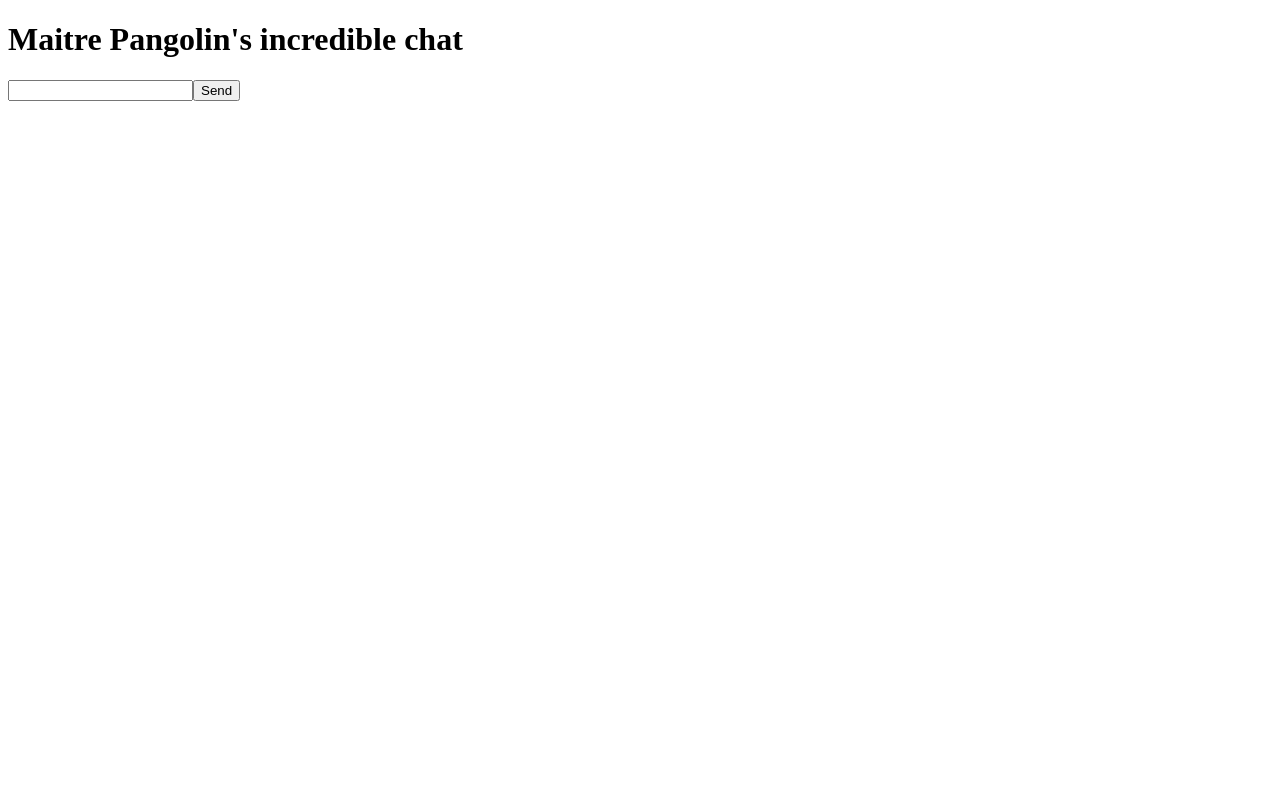
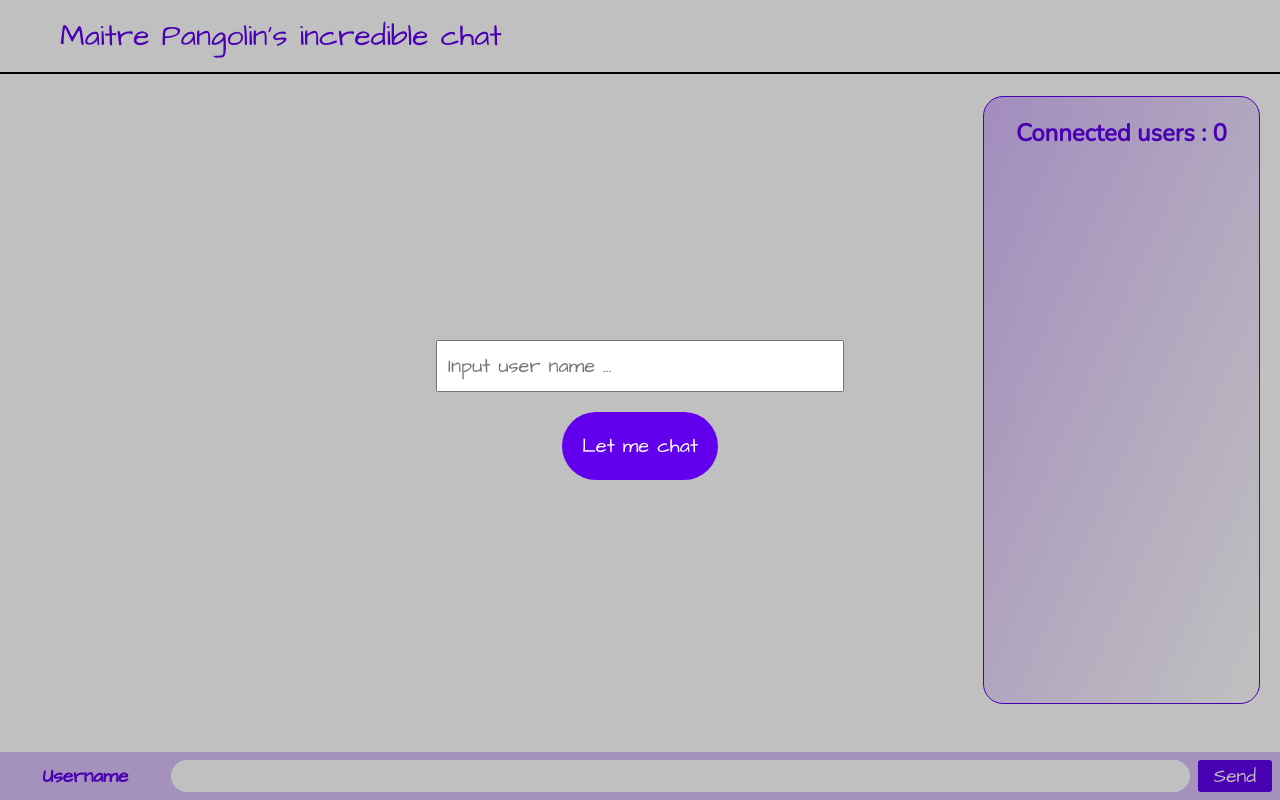
Before and after one commit to Maitre-Pangolin/SimpleChat, a website: page public/index.html in a window 1280 px wide. Drawn offline with nearby package versions, Linux system fonts and the light colour scheme; no server answers.

Commit message:
Modify front-end

```diff
--- a/public/client.js
+++ b/public/client.js
@@ -1,20 +1,38 @@
 let socket = io();
 
-let chatform = document.getElementById("chat-form");
+//const chat = document.getElementById("chat");
+let chatForm = document.getElementById("chat-form");
+const loggingForm = document.getElementById("logging-form");
 let input = document.getElementById("input");
+const inputUser = document.getElementById("input-username");
 const messages = document.getElementById("messages");
+const userNameDiv = document.getElementById("username");
 let username = "";
 
-chatform.addEventListener("submit", (event) => {
+chatForm.addEventListener("submit", (event) => {
   event.preventDefault();
   if (input.value) {
-    socket.emit("chat message", input.value);
+    socket.emit("chat message", {
+      user: username,
+      message: input.value,
+    });
     input.value = "";
   }
 });
 
-socket.on("broadcast message", (data) => {
+loggingForm.addEventListener("submit", (event) => {
+  event.preventDefault();
+  if (inputUser.value) {
+    loggingForm.style.display = "none";
+    console.log(inputUser.value);
+    username = inputUser.value;
+    userNameDiv.textContent = inputUser.value;
+  }
+});
+
+socket.on("broadcast message", ({ user, message }) => {
   const newMessage = document.createElement("li");
-  newMessage.textContent = data;
+  newMessage.textContent = user + ":   " + message;
   messages.appendChild(newMessage);
+  window.scrollTo(0, document.body.scrollHeight);
 });
--- a/public/index.html
+++ b/public/index.html
@@ -7,16 +7,40 @@
     <title>Simple Chat by Maitre-Pangolin</title>
     <link rel="icon" type="image/png" sizes="32x32" href="/favicon-32x32.png" />
     <link rel="icon" type="image/png" sizes="16x16" href="/favicon-16x16.png" />
+    <link rel="preconnect" href="https://fonts.gstatic.com" />
+    <link
+      href="https://fonts.googleapis.com/css2?family=Architects+Daughter&family=Nunito:wght@300&display=swap"
+      rel="stylesheet"
+    />
+    <link rel="stylesheet" href="style.css" />
+    <link rel="stylesheet" href="style.css" />
     <script src="/socket.io/socket.io.js"></script>
     <script src="client.js" defer></script>
   </head>
   <body>
-    <h1>Maitre Pangolin's incredible chat</h1>
-    <div id="chat">
+    <header>Maitre Pangolin's incredible chat</header>
+    <div id="container">
       <ul id="messages"></ul>
-      <form id="chat-form" action="">
-        <input id="input" autocomplete="off" value="" /><button>Send</button>
-      </form>
+      <aside id="connection">
+        <h2>Connected users : 0</h2>
+        <ul></ul>
+      </aside>
     </div>
+    <form id="chat-form" action="">
+      <div id="username">Username</div>
+      <input id="input" type="text" autocomplete="off" value="" /><button>
+        Send
+      </button>
+    </form>
+
+    <form id="logging-form" action="">
+      <input
+        id="input-username"
+        type="text"
+        autocomplete="off"
+        value=""
+        placeholder="Input user name ..."
+      /><button>Let me chat</button>
+    </form>
   </body>
 </html>
--- /dev/null
+++ b/public/style.css
@@ -0,0 +1,185 @@
+html {
+  font-family: "Nunito", sans-serif;
+}
+
+body {
+  margin: 0;
+  box-sizing: border-box;
+}
+
+header {
+  padding: 0.5em;
+  padding-left: 2em;
+  position: fixed;
+  width: 100%;
+  background-color: white;
+  border-bottom: 2px black solid;
+  color: #6200ee;
+  font-family: "Architects Daughter", cursive;
+  font-size: 30px;
+}
+
+#container {
+  display: flex;
+  height: 100vh;
+  padding-bottom: 6rem;
+  padding-top: 6rem;
+  box-sizing: border-box;
+}
+
+#messages {
+  height: 100%;
+  margin: 0;
+  flex-grow: 1;
+  margin: 0 20px;
+  list-style-type: none;
+  padding: 0;
+  overflow-x: hidden;
+  overflow-wrap: normal;
+  overflow-y: hidden;
+  display: flex;
+  flex-direction: column;
+  background-color: rgba(255, 255, 255, 0.15);
+}
+
+.other-message {
+  width: fit-content;
+  background-color: #6200ee;
+}
+
+.self-message {
+  display: flex;
+  align-self: flex-end;
+  background-color: #9e55fc;
+}
+
+#messages > li {
+  padding: 0.5rem 1rem;
+  margin: 0.5em;
+  width: fit-content;
+  max-width: 60%;
+  word-break: break-word;
+  border-radius: 2em;
+  color: white;
+}
+
+li strong {
+  color: #bfbfbf;
+  padding: 0 1em 0 0;
+  margin-bottom: 2em;
+}
+
+li p {
+  display: inline-block;
+  margin: 0 0.5em;
+}
+
+#connection {
+  border: 1px solid #6200ee;
+  margin: 0 20px;
+  padding: 0 2em;
+  border-radius: 20px;
+  background-image: linear-gradient(to bottom right, #d7bafc, white);
+  color: #6200ee;
+}
+
+#connection ul {
+  list-style-type: none;
+  margin: 0;
+  padding: 0;
+  font-family: "Architects Daughter", cursive;
+  font-size: 20px;
+}
+
+#chat-form {
+  background: #6300ee3d;
+  padding: 0.25rem;
+  position: fixed;
+  bottom: 0;
+  left: 0;
+  right: 0;
+  display: flex;
+  height: 3rem;
+  box-sizing: border-box;
+}
+
+#input {
+  border: none;
+  padding: 0 1rem;
+  flex-grow: 1;
+  border-radius: 1rem;
+  margin: 0.25rem;
+  box-shadow: none;
+  font-family: "Nunito", sans-serif;
+}
+#input:focus {
+  box-shadow: none;
+  outline: none;
+  box-shadow: 0 0 2pt 1pt black;
+}
+
+#chat-form > div {
+  min-width: 50px;
+  display: flex;
+  flex-direction: column;
+  justify-content: center;
+  align-items: center;
+  padding: 0 2em;
+  color: #6200ee;
+  font-family: "Architects Daughter", cursive;
+  font-size: larger;
+  font-weight: bolder;
+}
+
+#chat-form > button {
+  background: #6200ee;
+  border: none;
+  padding: 0 1rem;
+  margin: 0.25rem;
+  border-radius: 3px;
+  outline: none;
+  color: #fff;
+  font-family: "Architects Daughter", cursive;
+  font-size: larger;
+}
+
+#logging-form {
+  display: flex;
+  align-content: center;
+  flex-direction: column;
+  align-items: center;
+  justify-content: center;
+  min-height: 100vh;
+  width: 100%;
+  position: fixed;
+  top: 0;
+  background-color: #0000003f;
+}
+
+#input-username {
+  margin: 1em 0;
+  padding: 0.5em 0.5em;
+  font-size: 20px;
+  font-family: "Architects Daughter", cursive;
+  min-width: 30vw;
+}
+
+#input-username:focus {
+  outline: none;
+}
+
+#logging-form > button {
+  padding: 1em 1em;
+  border: none;
+  background-color: #6200ee;
+  border-radius: 4em;
+  color: white;
+  font-size: 20px;
+  font-family: "Architects Daughter", cursive;
+}
+
+#logging-form > button:hover {
+  background-color: #9e55fc;
+  color: white;
+  transform: scale(1.1);
+}
```
